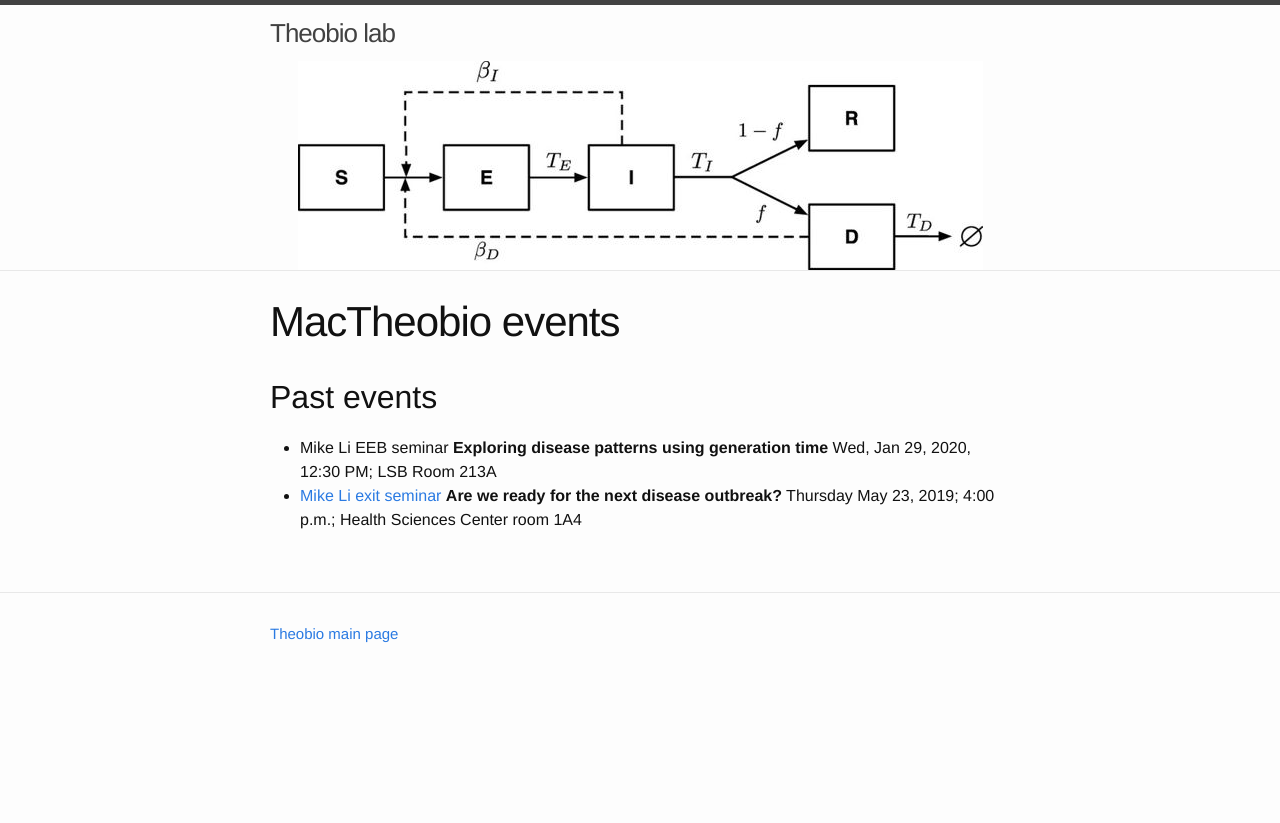
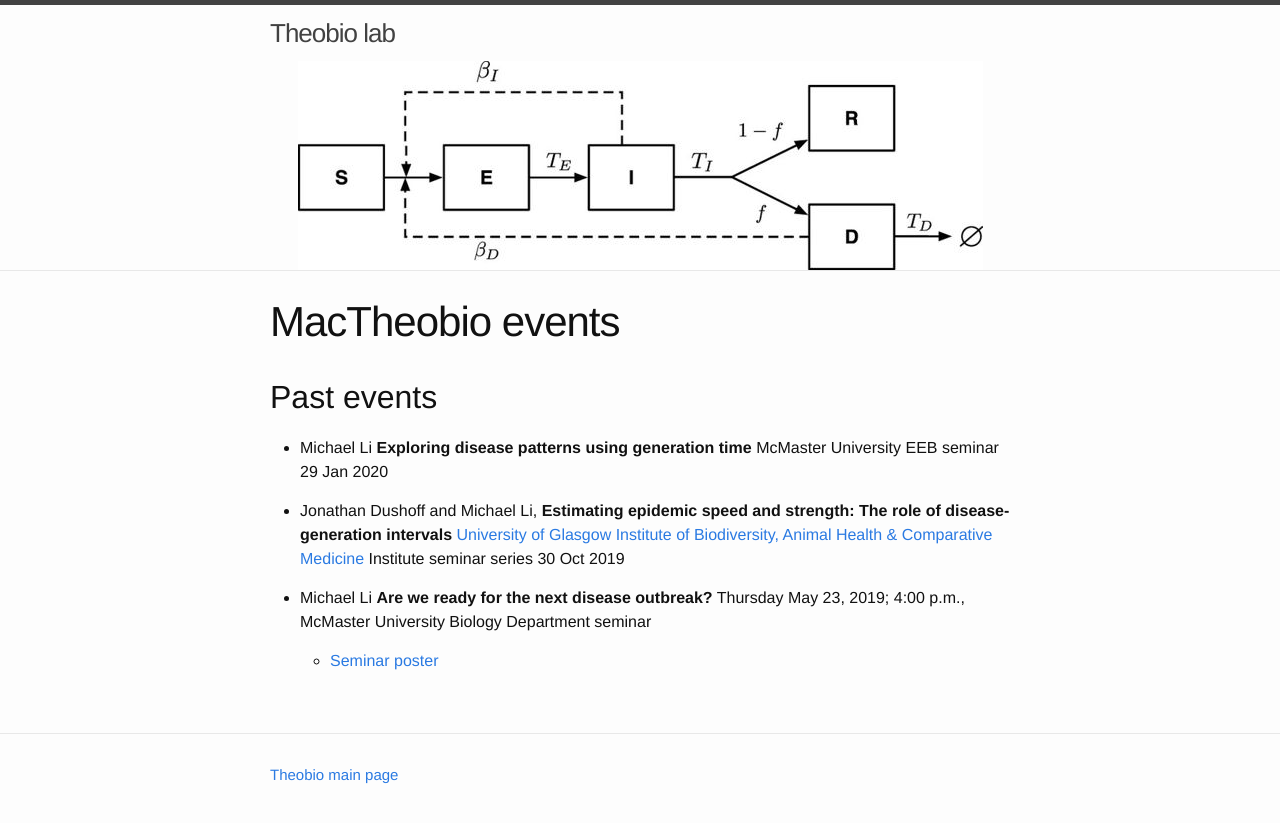
Before and after one commit to mac-theobio/mac-theobio.github.io, a Jekyll site: the page built from events/index.md, in a window 1280 px wide. Shown: the top 823 px of the page. Built offline with Jekyll 4.4.1, drawn with Linux system fonts in a browser that asks for light colours.

Commit message:
Closing time

```diff
--- a/events/index.md
+++ b/events/index.md
@@ -11,7 +11,16 @@ title: MacTheobio events
 {% comment %}
 * Jonathan Dushoff Biology seminar __
 {% endcomment %}
-* Mike Li EEB seminar __Exploring disease patterns using generation time__
-Wed, Jan 29, 2020, 12:30 PM; LSB Room 213A
-* [Mike Li exit seminar](Li_seminar.html) __Are we ready for the next disease outbreak?__
-Thursday May 23, 2019; 4:00 p.m.; Health Sciences Center room 1A4
+
+* Michael Li __Exploring disease patterns using generation time__
+McMaster University EEB seminar
+29 Jan 2020
+
+* Jonathan Dushoff and Michael Li,
+__Estimating epidemic speed and strength: The role of disease-generation intervals__
+[University of Glasgow Institute of Biodiversity, Animal Health & Comparative Medicine](https://www.gla.ac.uk/researchinstitutes/bahcm/) Institute seminar series
+30 Oct 2019
+
+* Michael Li __Are we ready for the next disease outbreak?__
+Thursday May 23, 2019; 4:00 p.m., McMaster University Biology Department seminar
+	* [Seminar poster](Li_seminar.html)
```
